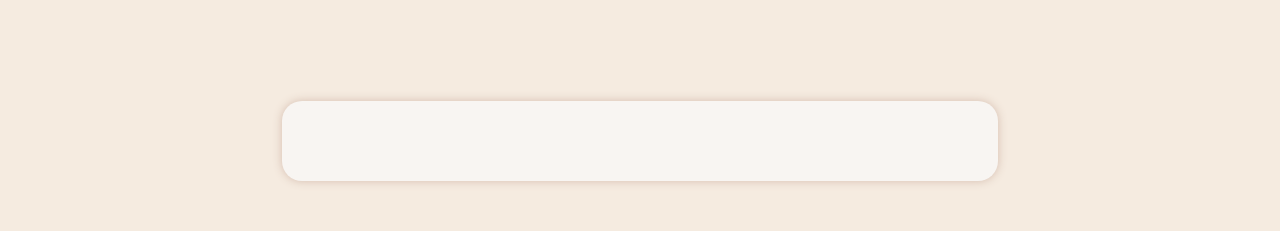
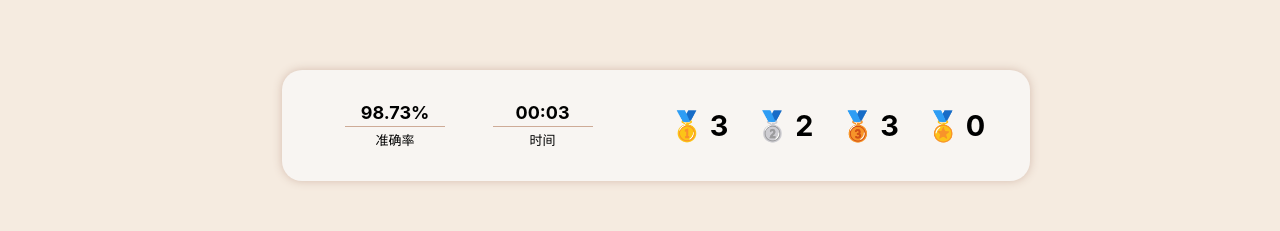
Before and after one commit to ZhaohengHu/Beat-Jump, a React (Create React App) app: page / in a window 1280 px wide. Shown: the part 523-754 px from the top of the page. Built offline with nearby package versions, Linux system fonts and the light colour scheme.

Commit message:
底部样式

```diff
--- a/src/GamePage.css
+++ b/src/GamePage.css
@@ -41,13 +41,14 @@
     align-items: center;
 }
 .game-s{
-
+    display: flex;
+    align-items: center;
+    justify-content: space-between;
     width: 70%;
     margin: auto 15% 5%;
     background-color: #f8f5f2;
     border-radius: 20px;
     box-shadow: 0 0 10px #d5bdaf;
-    padding-top: 2.5rem;
-    padding-bottom: 2.5rem;
+    padding: 2rem 1rem;
     margin-top: auto;
 }
--- a/src/components/games/rails.js
+++ b/src/components/games/rails.js
@@ -22,7 +22,9 @@ export function Rail({ levelNum }) {
   const processState = useSelector((state) => state.process.status);
   let len = notes.length;
 
+
   if (processState === "processing") {
+    console.log("In Rail", new Date().getTime())
     let pointers = document.getElementsByClassName("pointer");
     console.log("here", pointers[0]);
     pointers[0].style.visibility = 'visible';
--- a/src/components/games/score-board.css
+++ b/src/components/games/score-board.css
@@ -0,0 +1,44 @@
+.score-left{
+    flex: 1 0px;
+    display: flex;
+    align-items: center;
+    justify-content: space-evenly;
+}
+
+.score-left-item{
+    flex: 1 0px;
+    max-width: 100px;
+    display: flex;
+    flex-direction: column;
+    align-items: center;
+    justify-content: center;
+}
+.score-left-item span:nth-child(1){
+    width: 100%;
+    font-size: large;
+    font-weight: bold;
+    text-align: center;
+    padding-bottom: 0.2rem;
+    border-bottom: 1px solid #ceab97;
+}
+
+.score-left-item span:nth-child(2){
+    font-size: small;
+    text-align: center;
+    padding-top: 0.2rem;
+}
+
+.score-right{
+    flex:1 0px;
+    padding: 0 1rem;
+    display: flex;
+    align-items: center;
+    justify-content: space-around;
+    font-size: 1.8rem;
+    font-weight: bold;
+}
+
+
+.score-right-item span:nth-child(1){
+    padding-right: 0.3rem;
+}
--- a/src/components/games/score-board.js
+++ b/src/components/games/score-board.js
@@ -1,10 +1,50 @@
 import React from "react";
-import './score-board.css'
+import "./score-board.css";
+import { useSelector } from "react-redux";
+import levels from "../levels/levels";
 
-export default function ScoreBoard({className}) {
-    return (
-        <div className={className}>
+export default function ScoreBoard({ className }) {
+  // 加载关卡中的数据
+  // TODO 要优化获取关卡的方式，不要一次都加塞进来
+  let levelNum = useSelector((state) => state.level.levelNum);
+  let level = levels[levelNum];
 
+  let processState = useSelector((state) => state.process.status);
+  if(processState === 'processing') {
+    console.log("In ScoreBoard", new Date().getTime())
+  }
+
+
+  return (
+    <div className={className}>
+      <div className="score-left">
+        <div className="score-left-item">
+          <span>98.73%</span>
+          <span>准确率</span>
         </div>
-    )
+        <div className="score-left-item">
+          <span>00:03</span>
+          <span>时间</span>
+        </div>
+      </div>
+      <div className="score-right">
+        <div className="score-right-item">
+          <span>🥇</span>
+          <span>3</span>
+        </div>
+        <div className="score-right-item">
+          <span>🥈</span>
+          <span>2</span>
+        </div>
+        <div className="score-right-item">
+          <span>🥉</span>
+          <span>3</span>
+        </div>
+        <div className="score-right-item">
+          <span>🏅</span>
+          <span>0</span>
+        </div>
+      </div>
+    </div>
+  );
 }
--- a/src/components/navigations/control-pannel.js
+++ b/src/components/navigations/control-pannel.js
@@ -15,7 +15,7 @@ function ControlPannel() {
 
 
   // 构造从30-180的数组
-  const bpms = Array.from({length: 151}, (v, k) => k + 30)
+  const bpms = Array.from({length: 91}, (v, k) => k + 30)
   function handleLinkClick(){
     dispatch(setIsSelecting(!isSelecting))
     dispatch(setProcess('waiting'))
```
